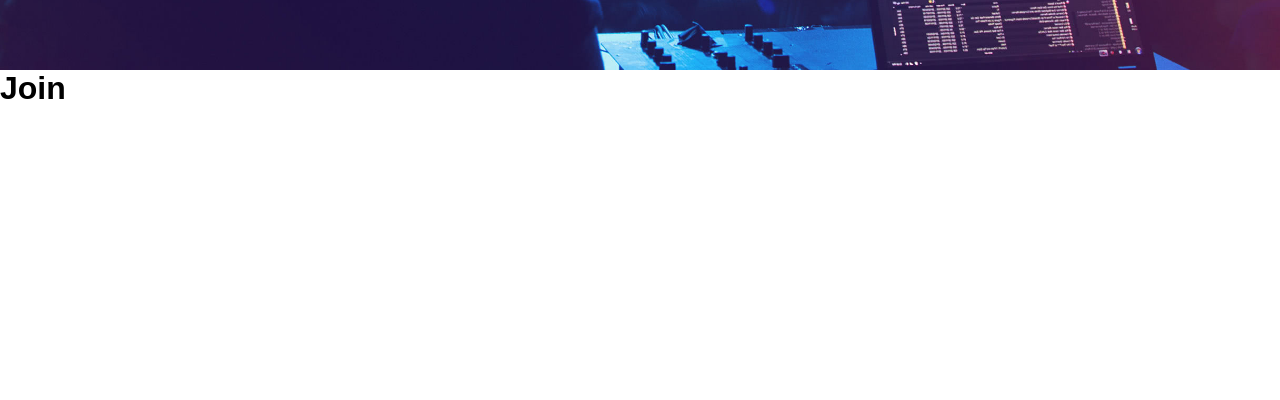
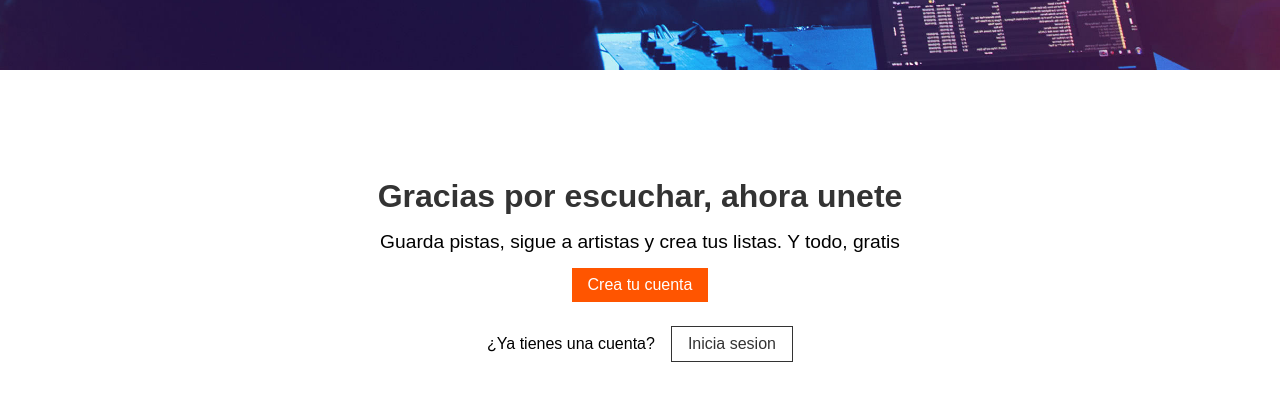
Before and after one commit to allen4dev/4_new_soundcloud, a React (Create React App) app: page / in a window 1280 px wide. Shown: the part 1899-2299 px from the top of the page. Before the commit the page ends 2006 px from the top, so only its background shows below. Built offline with nearby package versions, Linux system fonts and the light colour scheme; no server answers; what normalizr would draw is missing.

Commit message:
[Add] JoinNow component in Home (Explore)

```diff
--- a/src/pages/Home/components/Join/index.jsx
+++ /dev/null
@@ -1,13 +0,0 @@
-import React from 'react';
-
-import './index.css';
-
-const Join = () => {
-  return (
-    <div className="Join">
-      <h1>Join</h1>
-    </div>
-  );
-};
-
-export default Join;
--- /dev/null
+++ b/src/pages/Home/components/JoinNow/index.css
@@ -0,0 +1,37 @@
+.JoinNow {
+  height: var(--size-banner-height);
+  display: flex;
+  justify-content: center;
+  align-items: center;
+}
+
+.JoinNow-content {
+  height: 50%;
+  text-align: center;
+  display: flex;
+  flex-direction: column;
+  justify-content: space-around;
+  align-items: center;
+}
+
+.JoinNow-title {
+  color: var(--dark);
+  font-size: var(--font-title);
+}
+
+.JoinNow-text {
+  font-size: var(--font-medium);
+}
+
+.JoinNow-signin {
+  margin-top: var(--space-medium);
+}
+
+.JoinNow-signinText {
+  margin-right: var(--space-normal);
+}
+
+.JoinNow-signinButton {
+  border: 1px solid var(--dark);
+  color: var(--dark);
+}
--- /dev/null
+++ b/src/pages/Home/components/JoinNow/index.jsx
@@ -0,0 +1,29 @@
+import React from 'react';
+
+import './index.css';
+
+const JoinNow = () => {
+  return (
+    <div className="JoinNow container">
+      <div className="JoinNow-content">
+        <h2 className="JoinNow-title">Gracias por escuchar, ahora unete</h2>
+        <p className="JoinNow-text">
+          Guarda pistas, sigue a artistas y crea tus listas. Y todo, gratis
+        </p>
+        <div className="JoinNow-login">
+          <button className="JoinNow-signup btn btn-normal">
+            Crea tu cuenta
+          </button>
+          <div className="JoinNow-signin">
+            <span className="JoinNow-signinText">¿Ya tienes una cuenta?</span>
+            <button className="JoinNow-signinButton btn btn-flat">
+              Inicia sesion
+            </button>
+          </div>
+        </div>
+      </div>
+    </div>
+  );
+};
+
+export default JoinNow;
--- a/src/pages/Home/index.jsx
+++ b/src/pages/Home/index.jsx
@@ -1,8 +1,8 @@
 import React, { Component } from 'react';
 
 import Explore from './components/Explore';
-// Refactor: Duplicate Join components name
-import Join from './components/Join';
+// Refactor: Duplicate JoinNow components name
+import JoinNow from './components/JoinNow';
 
 import Hero from './../../shared/Hero';
 import PopularTracks from './../../shared/PopularTracks';
@@ -16,7 +16,7 @@ export class Home extends Component {
         <Hero />
         <PopularTracks />
         <Explore />
-        <Join />
+        <JoinNow />
       </div>
     );
   }
```
Also changed, not shown: src/pages/Home/components/Join/index.css (deleted).
